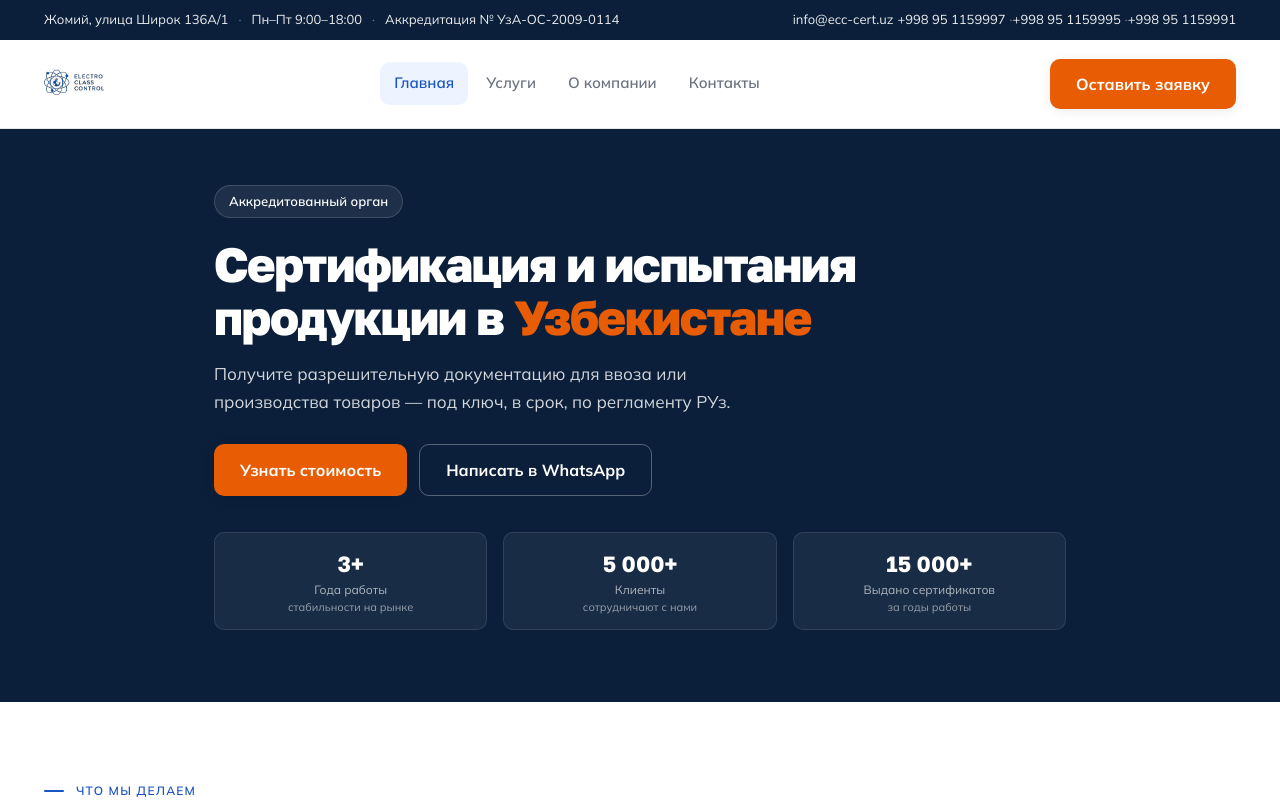
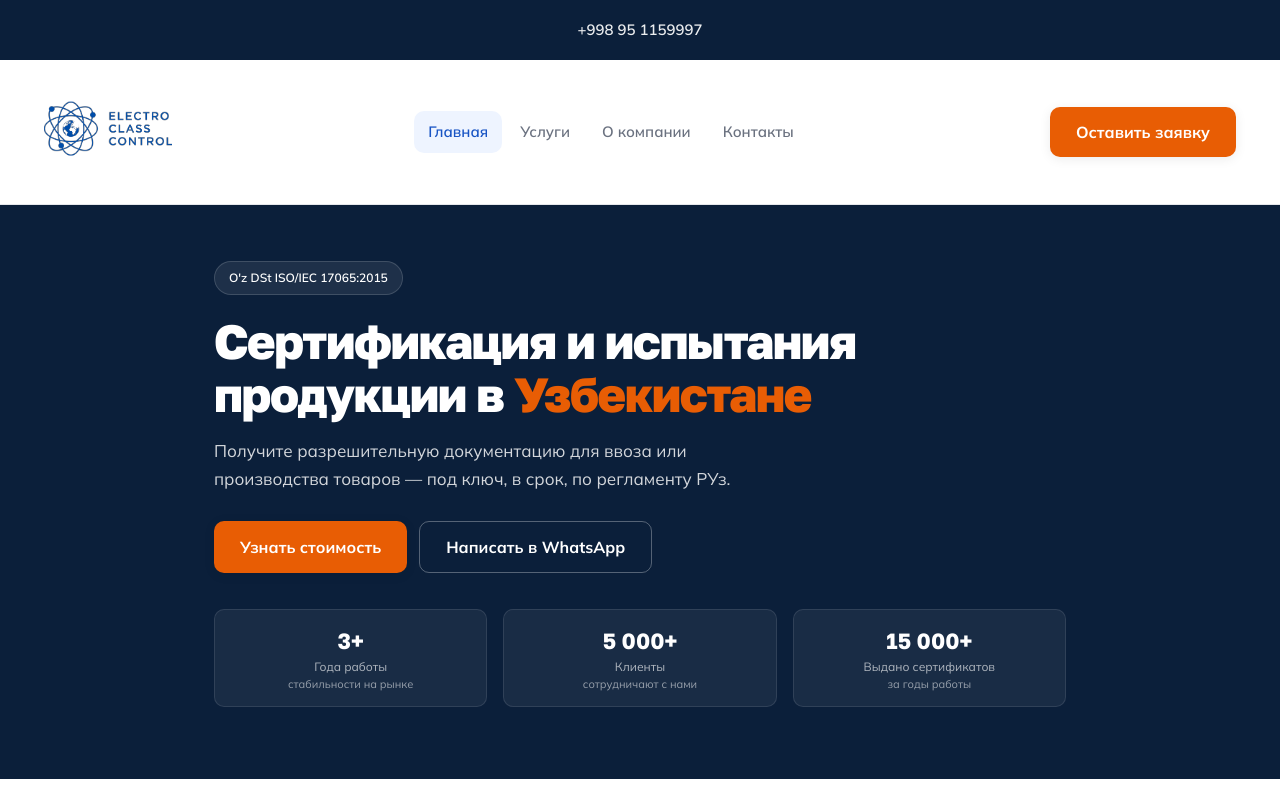
Before and after one commit to smnsrv/ecc-site, a React (Vite) app: page / in a window 1280 px wide. Shown: the top 800 px of the page. Built offline with nearby package versions, Linux system fonts and the light colour scheme.

Commit message:
last changes, remove team part, make logo biger, and etc

```diff
--- a/src/App.jsx
+++ b/src/App.jsx
@@ -64,7 +64,7 @@ export default function App() {
 
   return (
     <div className="app-root">
-      <Topbar data={data} />
+      <Topbar />
       <Nav data={data} page={page} onPage={goPage} mobileOpen={mobileOpen} setMobileOpen={setMobileOpen} />
       {page === "home" && <Home data={data} onPage={goPage} />}
       {page === "services" && <Services data={data} onPage={goPage} />}
--- a/src/components/Layout/Footer.jsx
+++ b/src/components/Layout/Footer.jsx
@@ -16,8 +16,8 @@ export default function Footer({ data, onPage }) {
               className="logo-img logo-img--footer"
               src={logoUrl}
               alt={c.name}
-              width={280}
-              height={56}
+              width={520}
+              height={120}
               decoding="async"
             />
           </div>
--- a/src/components/Layout/Nav.jsx
+++ b/src/components/Layout/Nav.jsx
@@ -26,8 +26,8 @@ export default function Nav({ data, page, onPage, mobileOpen, setMobileOpen }) {
             className="logo-img"
             src={logoUrl}
             alt=""
-            width={320}
-            height={60}
+            width={640}
+            height={128}
             decoding="async"
           />
         </button>
--- a/src/components/Layout/Topbar.jsx
+++ b/src/components/Layout/Topbar.jsx
@@ -1,42 +1,16 @@
-import { getPhoneList } from "../../data.js";
+/**
+ * Верхняя полоса: один телефон в шапке (см. ТЗ)
+ */
+const TOPBAR_PHONE = { text: "+998 95 1159997", tel: "998951159997" };
 
-/** Верхняя полоса: адрес, часы, аккредитация слева; email и телефон справа */
-export default function Topbar({ data }) {
-  const c = data.company;
-  const phones = getPhoneList(c);
+export default function Topbar() {
+  const p = TOPBAR_PHONE;
   return (
     <header className="topbar">
-      <div className="container topbar-inner">
-        <div className="topbar-left">
-          <a className="topbar-link" href={c.map_url} target="_blank" rel="noreferrer">
-            {c.address_short}
-          </a>
-          <span className="topbar-sep" aria-hidden>
-            ·
-          </span>
-          <span>{c.workhours}</span>
-          <span className="topbar-sep" aria-hidden>
-            ·
-          </span>
-          <span>{c.accred}</span>
-        </div>
-        <div className="topbar-right topbar-phones">
-          <a className="topbar-link" href={`mailto:${c.email}`}>
-            {c.email}
-          </a>
-          {phones.map((p, i) => (
-            <span className="topbar-phone-item" key={p.tel}>
-              {i > 0 ? (
-                <span className="topbar-sep" aria-hidden>
-                  ·
-                </span>
-              ) : null}
-              <a className="topbar-link" href={`tel:+${p.tel}`}>
-                {p.text}
-              </a>
-            </span>
-          ))}
-        </div>
+      <div className="container topbar-inner topbar-inner--phone-only">
+        <a className="topbar-link topbar-solo-phone" href={`tel:+${p.tel}`}>
+          {p.text}
+        </a>
       </div>
     </header>
   );
--- a/src/components/Pages/About.jsx
+++ b/src/components/Pages/About.jsx
@@ -43,20 +43,6 @@ export default function About({ data }) {
           </div>
         </div>
       </section>
-      <section className="section">
-        <div className="container">
-          <h2 className="s-title center fade-up">{ap.team_title}</h2>
-          <div className="team-grid">
-            {ap.team.map((m, i) => (
-              <article key={m.name} className={`team-card fade-up d${(i % 4) + 1}`}>
-                <img src={m.photo} alt="" />
-                <h3>{m.name}</h3>
-                <p>{m.role}</p>
-              </article>
-            ))}
-          </div>
-        </div>
-      </section>
     </main>
   );
 }
--- a/src/components/Pages/Contacts.jsx
+++ b/src/components/Pages/Contacts.jsx
@@ -5,6 +5,10 @@ import { postConsultationToSheets } from "../../integrations/sheetsForm.js";
 
 const SUCCESS_MSG = "Спасибо! Ваша заявка отправлена.";
 const ERROR_MSG = "Не удалось отправить заявку. Попробуйте позже.";
+const ERR_CONFIG =
+  "Форма не настроена: в файле src/integrations/sheetsForm.js укажите полный URL веб-приложения Google (начинается с https://script.google.com/...), выполните npm run build и снова выложите папку docs на GitHub Pages.";
+const ERR_HTTPS = "В GOOGLE_SCRIPT_URL нужен полный адрес с https:// (скопируйте из Google Apps Script → Развёртывание).";
+const ERR_NOT_GAS = "URL должен вести на script.google.com/macros/... (веб-приложение Google Apps Script).";
 
 export default function Contacts({ data }) {
   const u = data.ui;
@@ -44,7 +48,16 @@ export default function Contacts({ data }) {
       setSent(true);
     } catch (err) {
       console.log(err);
-      setSendError(ERROR_MSG);
+      const code = err.sheetsConfigCode;
+      if (code === "SHEETS_PLACEHOLDER") {
+        setSendError(ERR_CONFIG);
+      } else if (code === "SHEETS_NOT_HTTPS") {
+        setSendError(ERR_HTTPS);
+      } else if (code === "SHEETS_NOT_SCRIPT") {
+        setSendError(ERR_NOT_GAS);
+      } else {
+        setSendError(ERROR_MSG);
+      }
     } finally {
       setSubmitting(false);
     }
--- a/src/data.js
+++ b/src/data.js
@@ -68,7 +68,7 @@ export const DEFAULT_DATA = {
   company: {
     name: "Electro Class Control",
     sub: "Сертификация · Лаборатория",
-    accred: "Аккредитация № УзА-ОС-2009-0114",
+    accred: "O'z DSt ISO/IEC 17065:2015",
     address_short: "Жомий, улица Широк 136А/1",
     address_full: "Жомий, улица Широк 136А/1",
     map_url:
@@ -92,7 +92,7 @@ export const DEFAULT_DATA = {
     video_url: "",
   },
   hero: {
-    badge: "Аккредитованный орган",
+    badge: "O'z DSt ISO/IEC 17065:2015",
     h1_pre: "Сертификация и испытания продукции в",
     h1_mark: "Узбекистане",
     sub: "Получите разрешительную документацию для ввоза или производства товаров — под ключ, в срок, по регламенту РУз.",
@@ -271,13 +271,6 @@ export const DEFAULT_DATA = {
       { title: "Испытательная лаборатория", desc: "Протоколы испытаний для подтверждения показателей безопасности и качества." },
       { title: "Международное сотрудничество", desc: "Сопровождение поставщиков и импорта, электронный документооборот и консультации по срокам." },
     ],
-    team_title: "Команда",
-    team: [
-      { name: "Директор по сертификации", role: "Руководство направлением", photo: "https://images.unsplash.com/photo-1560250097-0b93528c311a?w=400&q=80" },
-      { name: "Главный инженер лаборатории", role: "Методология испытаний", photo: "https://images.unsplash.com/photo-1519085360753-af0119f7cbe7?w=400&q=80" },
-      { name: "Менеджер клиентского сервиса", role: "Сопровождение заявок", photo: "https://images.unsplash.com/photo-1573496359142-b8d87734a5a2?w=400&q=80" },
-      { name: "Специалист по ВЭД", role: "Импорт и таможня", photo: "https://images.unsplash.com/photo-1507003211169-0a1dd7228f2d?w=400&q=80" },
-    ],
   },
   design: {
     navy: "#0B1F3A",
--- a/src/integrations/sheetsForm.js
+++ b/src/integrations/sheetsForm.js
@@ -1,7 +1,12 @@
 /**
- * Web App Google Apps Script: вставьте сюда URL развёрнутого веб-приложения
- * (Развёртывание → веб-приложение, доступ: «Все»).
+ * Web App Google Apps Script: вставьте сюда **полный** URL (обязательно с https://)
+ * из «Развёртывание → веб-приложение» (доступ: «Все»), например
+ * https://script.google.com/macros/s/XXXX/exec
+ *
+ * Без https:// и без //script… браузер сочтёт ссылку относительной и пошлёт POST на
+ * evserv.github.io/.../PASTE%20... → 405, как в консоли.
  */
+// Замените на URL из Google Apps Script → «Развёртывание» (полный, с https://)
 export const GOOGLE_SCRIPT_URL = "https://script.google.com/macros/s/AKfycbz3rc4XYEBBckNb3PVvGcKKpXg9gPA0Ouq0l7x_7PrtpZZZ2ILJ_TmF0Xj59RywzWQR/exec";
 
 /**
@@ -32,7 +37,31 @@ export const GOOGLE_SCRIPT_URL = "https://script.google.com/macros/s/AKfycbz3rc4
  * В первой строке листа задайте заголовки: dateTime | productType | country | contact | email | source
  */
 
+const PLACEHOLDER = "PASTE GOOGLE APPS SCRIPT WEB APP URL HERE";
+
+/** @returns {string | null} код ошибки или null если URL ок */
+export function getSheetsUrlConfigError() {
+  const u = (GOOGLE_SCRIPT_URL || "").trim();
+  if (!u || u.includes(PLACEHOLDER)) {
+    return "SHEETS_PLACEHOLDER";
+  }
+  if (!/^https:\/\//i.test(u)) {
+    return "SHEETS_NOT_HTTPS";
+  }
+  if (!/script\.google\.com\/macros\//i.test(u)) {
+    return "SHEETS_NOT_SCRIPT";
+  }
+  return null;
+}
+
 export async function postConsultationToSheets(payload) {
+  const cfg = getSheetsUrlConfigError();
+  if (cfg) {
+    const e = new Error(cfg);
+    e.sheetsConfigCode = cfg;
+    throw e;
+  }
+
   const res = await fetch(GOOGLE_SCRIPT_URL, {
     method: "POST",
     body: JSON.stringify(payload),
--- a/src/styles.css
+++ b/src/styles.css
@@ -245,6 +245,16 @@ textarea {
   flex-wrap: wrap;
 }
 
+.topbar-inner--phone-only {
+  justify-content: center;
+  min-height: 40px;
+}
+
+.topbar-solo-phone {
+  font-weight: 600;
+  font-size: 15px;
+}
+
 .topbar-left {
   display: flex;
   flex-wrap: wrap;
@@ -295,7 +305,7 @@ textarea {
 }
 
 .nav-inner {
-  min-height: 88px;
+  min-height: 144px;
   display: flex;
   align-items: center;
   justify-content: space-between;
@@ -316,9 +326,9 @@ textarea {
 
 .logo-img {
   display: block;
-  height: 60px;
+  height: 128px;
   width: auto;
-  max-width: min(320px, calc(100vw - 120px));
+  max-width: min(640px, calc(100vw - 100px));
   object-fit: contain;
 }
 
@@ -400,13 +410,16 @@ textarea {
 
 .hero-badge {
   display: inline-block;
-  font-size: 13px;
+  max-width: 100%;
+  font-size: 12px;
   font-weight: 600;
-  padding: 6px 14px;
+  padding: 8px 14px;
   border-radius: 999px;
   background: rgba(255, 255, 255, 0.08);
   border: 1px solid rgba(255, 255, 255, 0.15);
   margin: 0 0 20px;
+  line-height: 1.35;
+  box-decoration-break: clone;
 }
 
 .hero-title {
@@ -1101,37 +1114,6 @@ textarea {
   line-height: 1.6;
 }
 
-.team-grid {
-  display: grid;
-  grid-template-columns: repeat(4, 1fr);
-  gap: 20px;
-  margin-top: 32px;
-}
-
-.team-card {
-  border-radius: 16px;
-  overflow: hidden;
-  border: 1px solid var(--border);
-  background: var(--white);
-  box-shadow: var(--sh);
-}
-.team-card img {
-  aspect-ratio: 1;
-  object-fit: cover;
-  width: 100%;
-}
-.team-card h3 {
-  font-family: var(--h);
-  font-size: 15px;
-  margin: 14px 16px 4px;
-  color: var(--navy);
-}
-.team-card p {
-  margin: 0 16px 16px;
-  font-size: 13px;
-  color: var(--muted);
-}
-
 /* ——— Contacts page ——— */
 .contacts-grid {
   display: grid;
@@ -1201,8 +1183,8 @@ textarea {
 }
 
 .logo-img--footer {
-  height: 56px;
-  max-width: 280px;
+  height: 120px;
+  max-width: 520px;
   width: auto;
   object-fit: contain;
 }
@@ -1551,10 +1533,6 @@ textarea {
     grid-template-columns: 1fr;
   }
 
-  .team-grid {
-    grid-template-columns: repeat(2, 1fr);
-  }
-
   .footer-grid {
     grid-template-columns: repeat(2, 1fr);
   }
@@ -1613,10 +1591,6 @@ textarea {
     margin: 0;
   }
 
-  .team-grid {
-    grid-template-columns: 1fr;
-  }
-
   .footer-grid {
     grid-template-columns: 1fr;
   }
```
Also changed, not shown: 5 other files (tests, documents, lock files or other folders).
